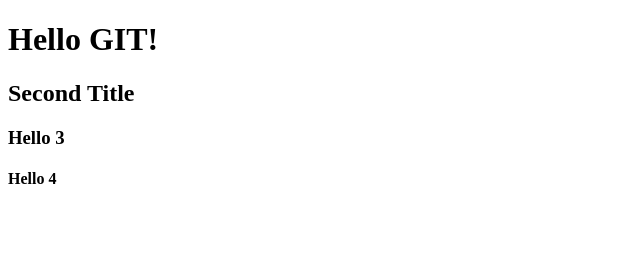
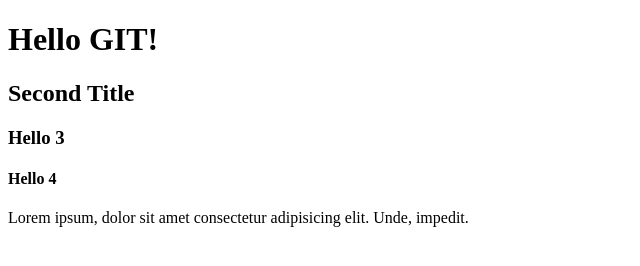
Before and after one commit to Nick19571101/git__start, a plain HTML site: page index.html in a window 1280 px wide. Shown: the whole page, without its empty margins (0-640 px from the left). Drawn offline with Linux system fonts and the light colour scheme.

Commit message:
added text

```diff
--- a/index.html
+++ b/index.html
@@ -12,6 +12,7 @@
 	<h2>Second Title</h2>
 	<h3>Hello 3</h3>
 	<h4>Hello 4</h4>
+	<p>Lorem ipsum, dolor sit amet consectetur adipisicing elit. Unde, impedit.</p>
 </body>
 
 </html>
```
